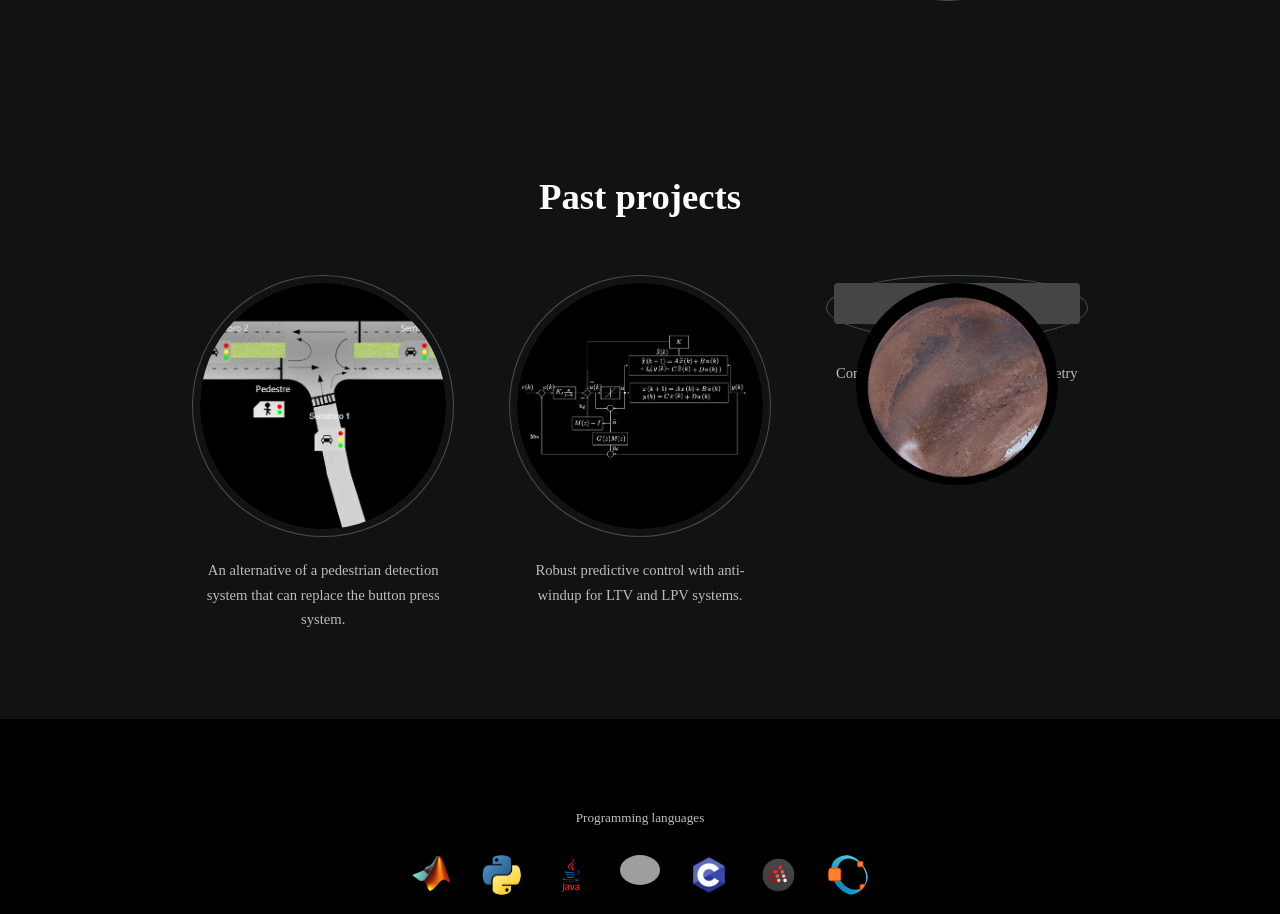
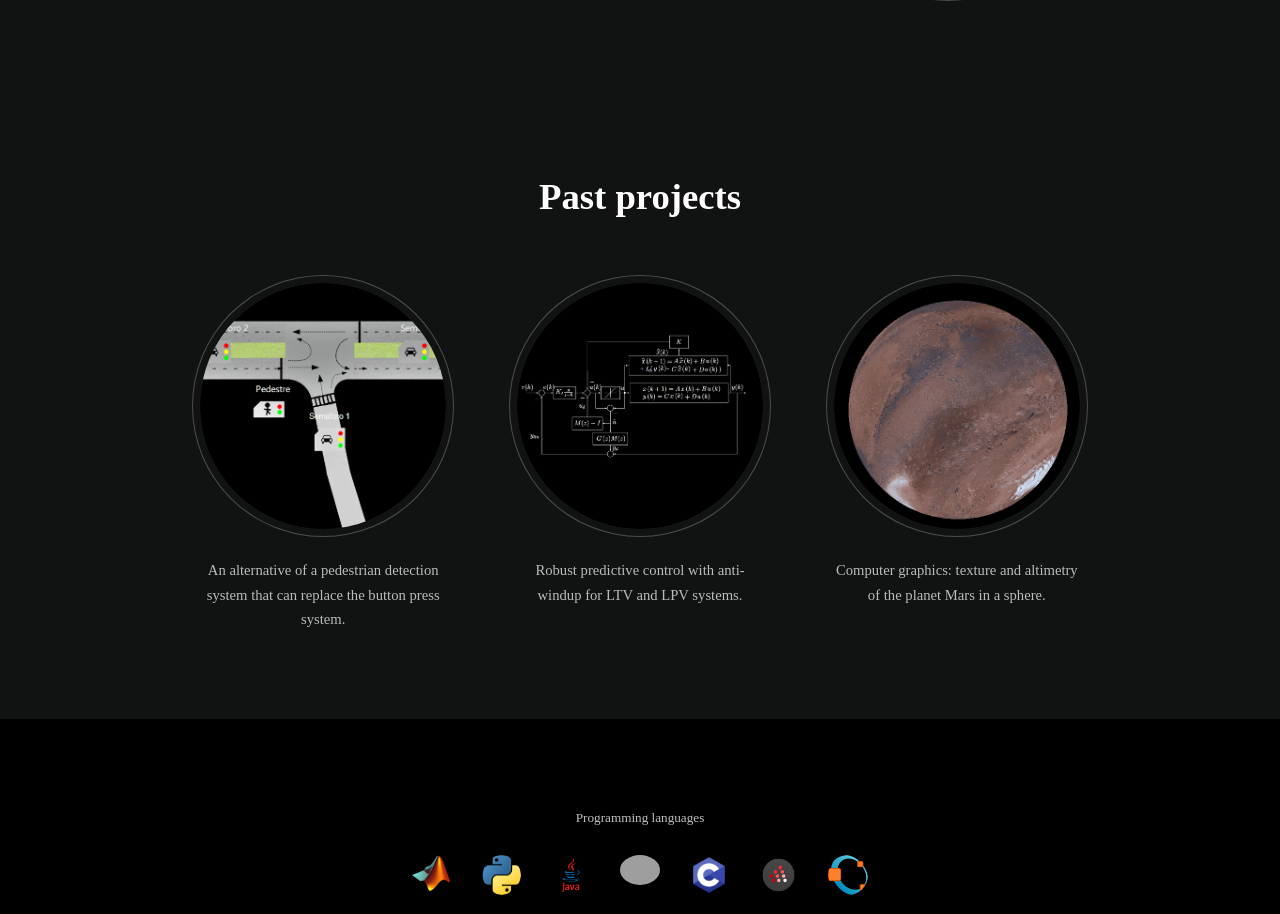
Before and after one commit to roscibely/roscibely.github.io, a Jekyll site: the page built from index.md, in a window 1280 px wide. Shown: the part 2159-3073 px from the top of the page. Built offline with Jekyll 4.4.1, drawn with Linux system fonts in a browser that asks for light colours; some web fonts are replaced; our own code applies the rules of GitHub Pages for plain Markdown files; grey boxes are pictures that could not be loaded.

Commit message:
Update default.html

```diff
--- a/_layouts/default.html
+++ b/_layouts/default.html
@@ -92,7 +92,7 @@
 								</div>
 								<div class="col align-center">
 									<div class="image round fit">
-									<a href="https://github.com/roscibely/Computer-graphics" class="button"><img src="images/proj4.png" alt="" /></a>
+									<a href="https://github.com/roscibely/Computer-graphics" class="link"><img src="images/proj4.png" alt="" /></a>
 									</div>
 									<p>Computer graphics: texture and altimetry of the planet Mars in a sphere. </p>
 								</div>
```
